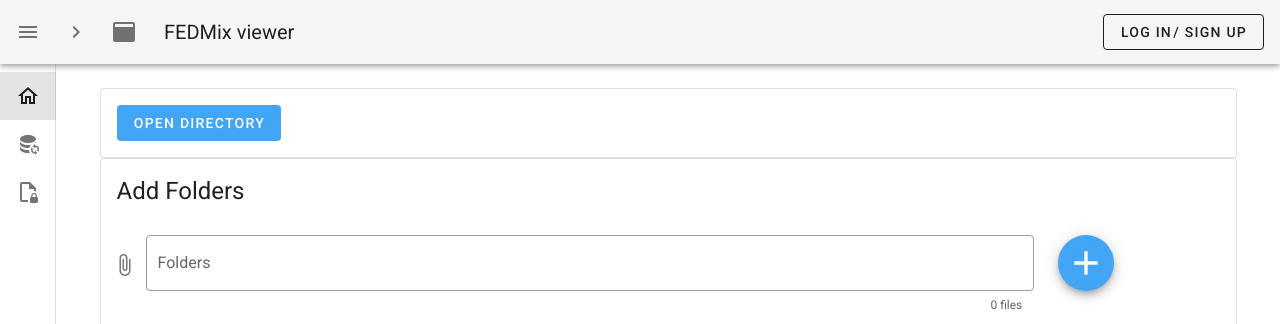
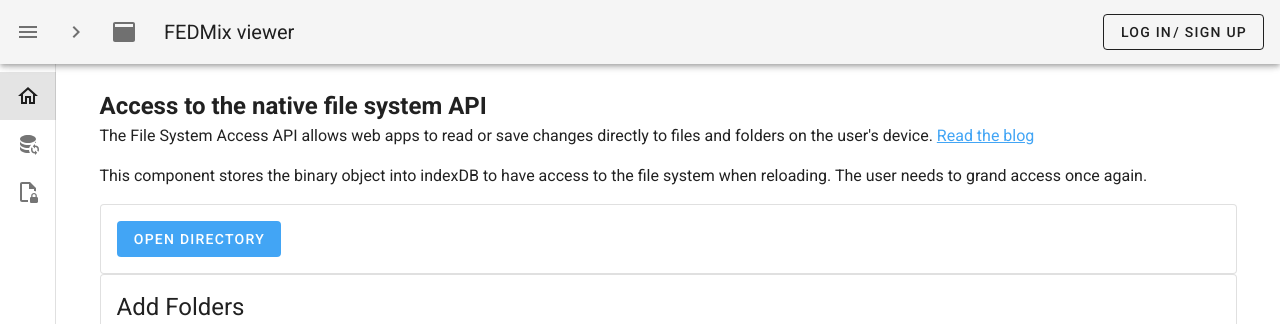
Before and after one commit to FEDMix/fedmix-viewer, a Nuxt app: page / in a window 1280 px wide. Shown: the top 324 px of the page. Built offline with nearby package versions, Linux system fonts and the light colour scheme.

Commit message:
Update OpenFiles.vue

```diff
--- a/components/OpenFiles.vue
+++ b/components/OpenFiles.vue
@@ -1,4 +1,17 @@
 <template>
+  <div>
+    <h2>Access to the native file system API</h2>
+    <p>
+      The File System Access API allows web apps to read or save changes
+      directly to files and folders on the user's device.
+      <a href="https://web.dev/file-system-access/" target="_blank">
+        Read the blog
+      </a>
+    </p>
+    <p>
+      This component stores the binary object into indexDB to have access to the
+      file system when reloading. The user needs to grand access once again.
+    </p>
     <v-card class="pa-4" outlined>
       <div class="d-flex">
         <v-btn
@@ -15,10 +28,12 @@
               <v-dialog v-model="dialog" scrollable max-width="600px">
                 <template v-slot:activator="{ on, attrs }">
                   <v-hover>
-                  <div v-bind="attrs" v-on="on" class="mt-1">
+                    <div v-bind="attrs" class="mt-1" v-on="on">
                       <v-icon color="blue lighten-3">{{ mdiFolder }}</v-icon>
                       {{ numberFiles.directories }}
-                    <v-icon color="blue lighten-3">{{ mdiFileDocumentOutline }}</v-icon>
+                      <v-icon color="blue lighten-3"
+                        >{{ mdiFileDocumentOutline }}
+                      </v-icon>
                       {{ numberFiles.files }}
                     </div>
                   </v-hover>
@@ -26,7 +41,7 @@
                 <v-card>
                   <v-card-title>Opened files and directories</v-card-title>
                   <v-divider></v-divider>
-                <v-card-text style="height: 700px">
+                  <v-card-text>
                     <div
                       v-for="(item, key) in tree"
                       :key="key"
@@ -35,14 +50,20 @@
                     >
                       {{ key }}
                       <v-icon color="blue lighten-3">
-                      {{ item.handle.kind === 'file' ? mdiFileDocumentOutline : mdiFolder }}
+                        {{
+                          item.handle.kind === 'file'
+                            ? mdiFileDocumentOutline
+                            : mdiFolder
+                        }}
                       </v-icon>
                       {{ item.name }}
                     </div>
                   </v-card-text>
                   <v-divider></v-divider>
                   <v-card-actions>
-                  <v-btn color="blue darken-1" text @click="dialog = false"> Close </v-btn>
+                    <v-btn color="blue darken-1" text @click="dialog = false">
+                      Close
+                    </v-btn>
                   </v-card-actions>
                 </v-card>
               </v-dialog>
@@ -55,15 +76,15 @@
         </div>
       </div>
     </v-card>
+  </div>
 </template>
 
 <script>
-import { mdiFileDocumentOutline, mdiFolder, mdiClose } from '@mdi/js'
-import { openDB, deleteDB } from 'idb'
+import { mdiClose, mdiFileDocumentOutline, mdiFolder } from '@mdi/js'
+import { deleteDB, openDB } from 'idb'
 
 export default {
   name: 'OpenFiles',
-
   data() {
     return {
       dialog: false,
@@ -92,7 +113,6 @@ export default {
     })
     const directoryHandle = await this.db.get('store', 'directory')
     console.log('🔌 directoryHandle', directoryHandle)
-
     /* Timeout to avoid user activation error. */
     setTimeout(async () => {
       if (directoryHandle) {
@@ -106,14 +126,12 @@ export default {
   // close indexDb
   // this.db.close()
   // },
-
   methods: {
     async cleanDB() {
       // this.db.close()
       this.tree = {}
       await deleteDB('db')
     },
-
     async fileClicked(fileHandle) {
       try {
         if (fileHandle.handle.kind === 'file') {
@@ -145,7 +163,6 @@ export default {
       await this.recursive(directoryHandle)
       this.loadingFiles = false
     },
-
     /**
      * Read recursively all files and subdirectories
      */
@@ -173,6 +190,7 @@ export default {
 .item {
   padding: 4px;
 }
+
 .item:hover {
   background-color: #eee;
 }
```
Lines whose indentation alone changed are shown as unchanged.
